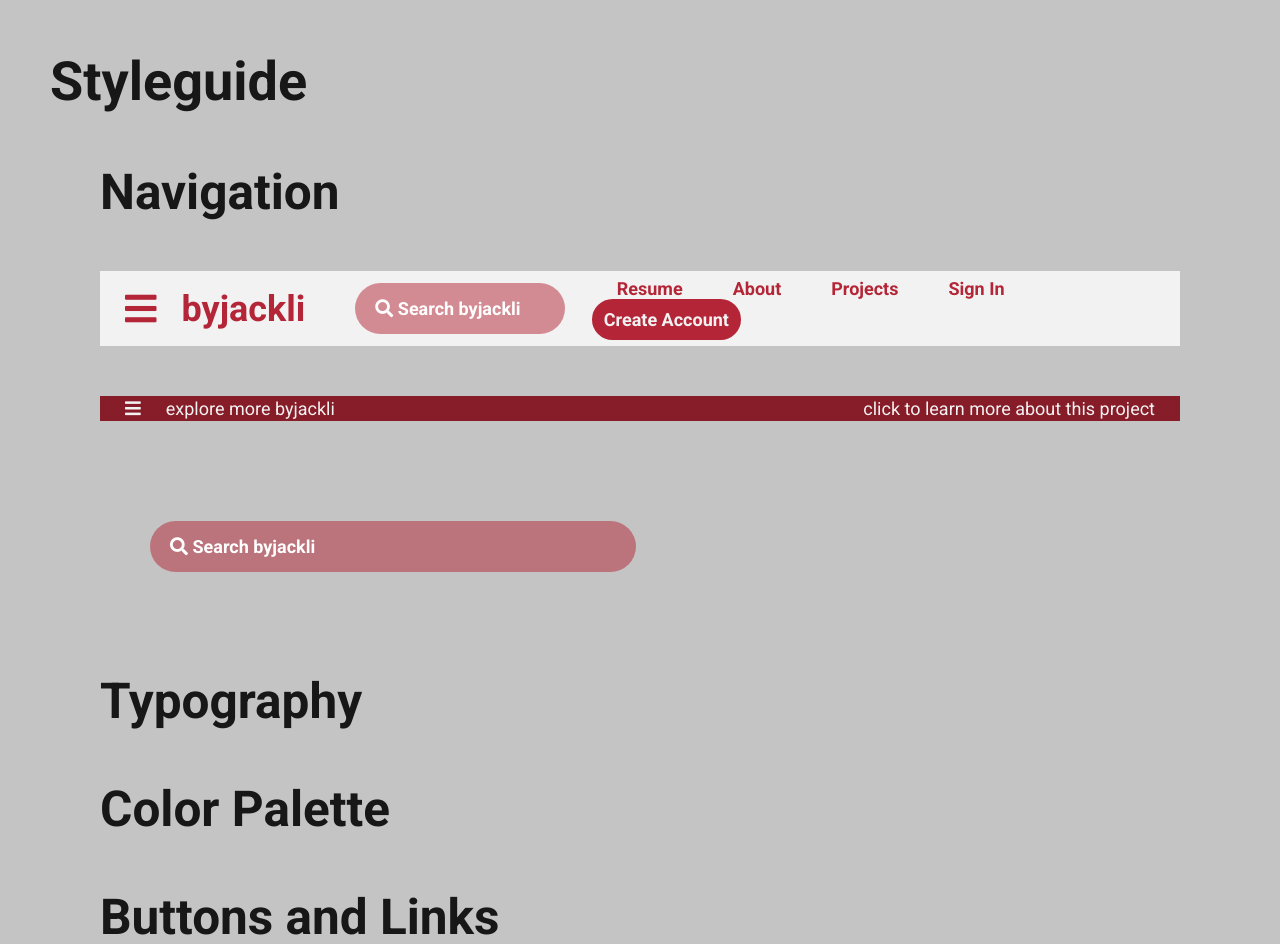
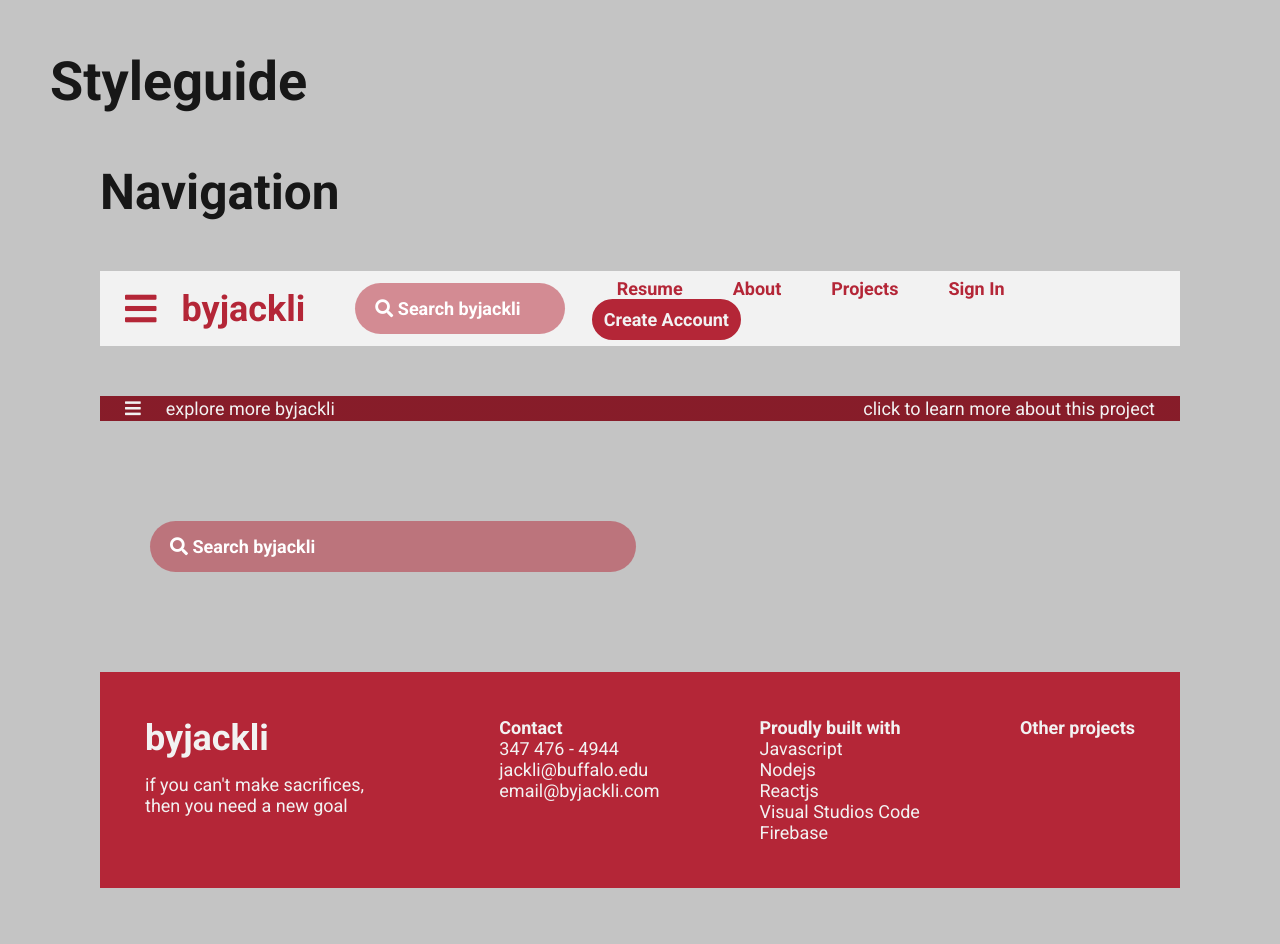
Before and after one commit to byjackli/homepage, a React (Create React App) app: page /styleguide in a window 1280 px wide. Shown: the top 944 px of the page. Built offline with nearby package versions, Linux system fonts and the light colour scheme.

Commit message:
add footer template
- add footer template
- added header styles for non-headers

#10 #21

```diff
--- a/src/components/Footer.js
+++ b/src/components/Footer.js
@@ -1,8 +1,17 @@
 import React from 'react';
+import { Link } from 'react-router-dom';
 
-function Footer() {
+function Footer(props) {
 
-    return null;
+    return (
+        <footer className="hrzTL">
+            <div className="left">
+                <Link className="style3" to="/">byjackli</Link>
+                <p>if you can't make sacrifices, then you need a new goal</p>
+            </div>
+            {props.right}
+        </footer>
+    );
 }
 
 export default Footer;
--- a/src/components/Navbar.js
+++ b/src/components/Navbar.js
@@ -13,8 +13,8 @@ function Navbar() {
     return (
         <nav>
             <div className="left">
-                <Link to="#"><i class="fas fa-bars"></i></Link>
-                <Link to="/">byjackli</Link>
+                <Link to="#"><i className="style3 fas fa-bars"></i></Link>
+                <Link className="style3" to="/">byjackli</Link>
                 <Searchbar />
             </div>
             <div>
--- a/src/components/Slot.js
+++ b/src/components/Slot.js
@@ -39,8 +39,8 @@ function Slot(props) {
         <div className="slot">
             <div className="hrzTL">
                 <div className="slot-time">
-                    <p className="slot-mm">{props.month}</p>
-                    <p className="slot-dd">{props.date}</p>
+                    <p>{props.month}</p>
+                    <p className="style4">{props.date}</p>
                 </div>
                 <h4>{props.header}</h4>
             </div>
--- a/src/pages/Styleguide.js
+++ b/src/pages/Styleguide.js
@@ -16,11 +16,32 @@ function Styleguide() {
             <section className="navigation">
                 <h2>Navigation</h2>
                 <Navbar />
-                <CompactNavbar color="#B42637"/>
+                <CompactNavbar color="#B42637" />
                 <Menubar />
                 <CompactMenubar />
                 <Searchbar />
-                <Footer />
+                <Footer right={
+                    <div className="hrzTL">
+                        <ol>
+                            <li className="style5">Contact</li>
+                            <li> 347 476 - 4944 </li>
+                            <li> jackli@buffalo.edu </li>
+                            <li> email@byjackli.com </li>
+                        </ol>
+                        <ol>
+                            <li className="style5">Proudly built with</li>
+                            <li> Javascript </li>
+                            <li> Nodejs </li>
+                            <li> Reactjs </li>
+                            <li> Visual Studios Code </li>
+                            <li> Firebase </li>
+                        </ol>
+                        <ol>
+                            <li className="style5">Other projects</li>
+                            <li></li>
+                        </ol>
+                    </div>
+                } />
             </section>
             <section className="typography">
                 <h2>Typography</h2>
--- a/src/styles/App.css
+++ b/src/styles/App.css
@@ -70,12 +70,14 @@ main {
 }
 
 /* headings */
-h1, h2, h3, h4, h5, .slot-dd, .slot-header { font-weight: 600; }
-h1 { font-size: 300%; }
-h2 { font-size: 275%; }
-h3 { font-size: 200%; }
-h4, .slot-dd { font-size: 125%; }
-h5 { font-size: 100%; }
+h1, h2, h3, h4, h5,
+.style1, .style2, .style3, .style4, .style5,
+.slot-header { font-weight: 600; }
+h1, .style1 { font-size: 300%; }
+h2, .style2 { font-size: 275%; }
+h3, .style3 { font-size: 200%; }
+h4, .style4 { font-size: 125%; }
+h5, .style5 { font-size: 100%; }
 
 /* paragraph settings */
 .content {
@@ -168,6 +170,7 @@ a:link, a:visited {
 
 
 /* --- 03b Forms --- */
+/* Input Fields */
 input::placeholder {
   color: var(--CleanWhite100);
   transition: all .3s;
@@ -192,6 +195,11 @@ input:focus, input:hover {
   background-color: var(--AppleRed100);
   outline: none;
   transition: all .1s;
+}
+/* Lists */
+ol {
+  list-style: none;
+  padding-left: 100px;
 }
 
 
@@ -297,7 +305,6 @@ nav a {
 }
 nav a i.fa-bars {
   color: var(--AppleRed100);
-  font-size: 200%;
 }
 nav .left {
   flex: inherit;
@@ -308,7 +315,6 @@ nav .left a:first-of-type {
 }
 nav .left a:last-of-type {
   margin: 0 50px 0 25px;
-  font-size: 200%;
 }
 .active {
   background-color: var(--AppleRed100);
@@ -336,6 +342,18 @@ input[type="text"].searchbar:focus {
   font-weight: 600;
   min-width: 55%;
 }
+/* Footer */
+footer.hrzTL {
+  width: 100%;
+  height: fit-content;
+  background-color: var(--AppleRed100);
+  padding: 45px;
+  justify-content: space-between;
+}
+footer * {
+  color: var(--PaperWhite100);
+}
+footer p { padding-top: 15px; width: 250px;}
 
 
 
@@ -345,5 +363,6 @@ main.styleguide section { margin: 50px; }
 main.styleguide section>* { margin: 50px; }
 main.styleguide section>h2,
 main.styleguide nav,
-main.styleguide .compact-navbar { margin: 50px 0; }
+main.styleguide .compact-navbar,
+main.styleguide footer { margin: 50px 0; }
 .styleguide .cards-and-slots { width: 540px; }
```
